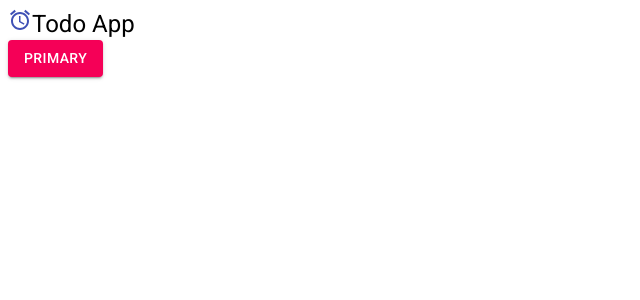
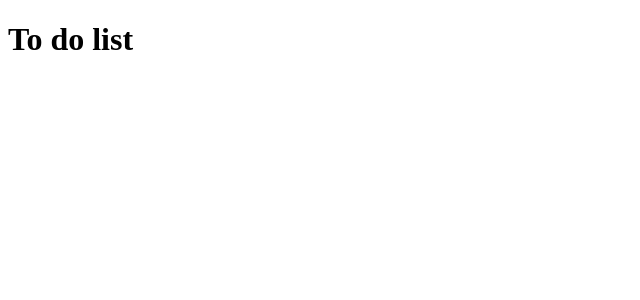
Before and after one commit to AndreaGallo264/todo-app, a React (Create React App) app: page / in a window 1280 px wide. Shown: the top 300 px of the page, without its empty margins (0-640 px from the left). Built offline with nearby package versions, Linux system fonts and the light colour scheme.

Commit message:
feature/header - header component created with plain HTML tag and h1 following react tutorial

```diff
--- a/src/App.js
+++ b/src/App.js
@@ -1,16 +1,11 @@
-import AccessAlarmIcon from "@material-ui/icons/AccessAlarm";
-import { Button, Typography } from "@material-ui/core";
+import React from "react";
 
+//Components
+import Header from "./Header";
 function App() {
   return (
     <div className="App">
-      <Typography variant="h5" component="h5">
-        <AccessAlarmIcon color="primary" />
-        Todo App
-      </Typography>
-      <Button variant="contained" color="secondary">
-        Primary
-      </Button>
+      <Header />
     </div>
   );
 }
--- /dev/null
+++ b/src/Header/index.jsx
@@ -0,0 +1,11 @@
+import React from "react";
+
+const Header = () => {
+  return (
+    <header>
+      <h1>To do list</h1>
+    </header>
+  );
+};
+
+export default Header;
```
